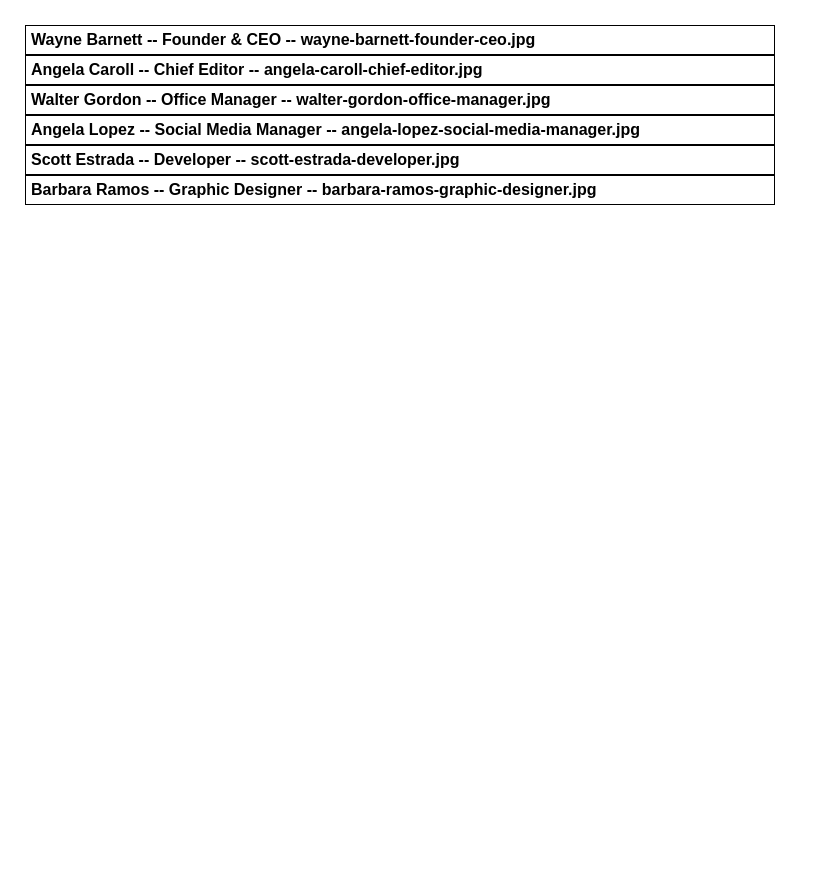
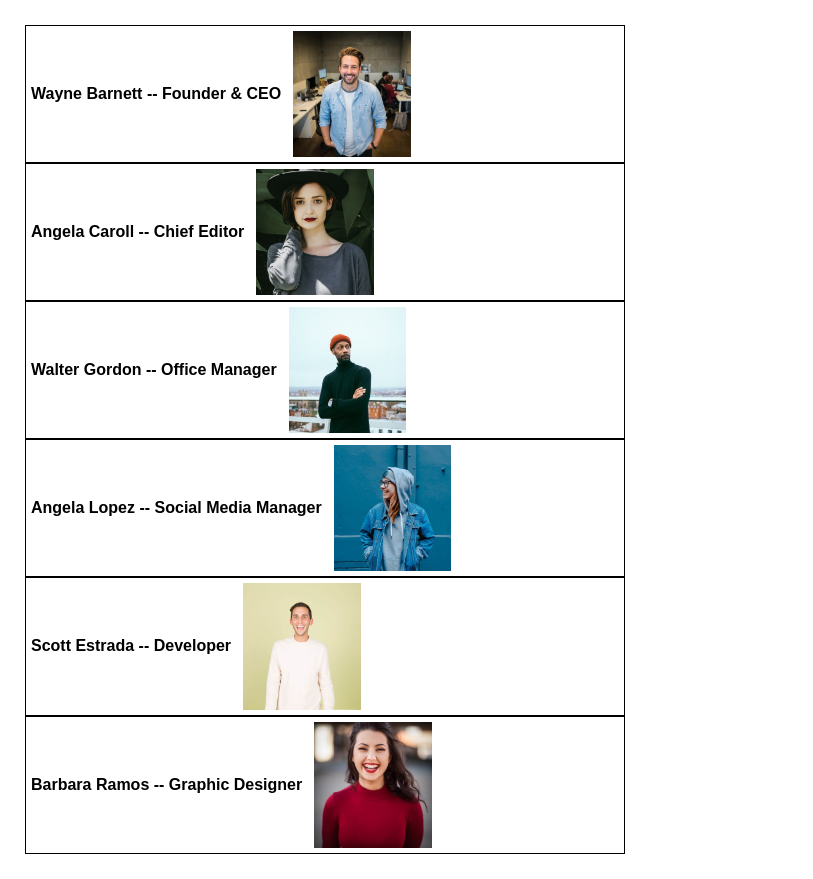
Before and after one commit to MatteoArt/js-our-team, a plain HTML site: page index.html in a window 1280 px wide. Shown: the whole page, without its empty margins (0-813 px from the left). Before the commit the page ends 800 px from the top, so only its background shows below. Drawn offline with Linux system fonts and the light colour scheme.

Commit message:
completo bonus 1

```diff
--- a/css/style.css
+++ b/css/style.css
@@ -8,7 +8,7 @@ body {
 }
 .container {
     padding: 25px;
-    width: 800px;
+    width: 650px;
 }
 #lista-membri {
     list-style-type: none;
@@ -17,4 +17,10 @@ body {
     padding: 5px;
     border: 1px solid black;
     font-weight: 600;
+    display: flex;
+    align-items: center;
+    gap: 12px;
 }
+#lista-membri img {
+    width: 20%;
+}
--- a/js/script.js
+++ b/js/script.js
@@ -40,9 +40,11 @@ for (let i = 0; i < teamMembers.length; i++) {
     console.log(member.nameMember, member.role, member.photo);
 }
 
-listMembers.innerHTML = "";
+
 //stampo nel dom ogni oggetto con le relative proprietà
 for (let i = 0; i < teamMembers.length; i++) {
+    let itemEl = document.createElement("li");
     let objMember = teamMembers[i];
-    listMembers.innerHTML += `<li>${objMember.nameMember} -- ${objMember.role} -- ${objMember.photo}</li>`;
+    itemEl.innerHTML += `<div>${objMember.nameMember} -- ${objMember.role}</div> <img src="images/${objMember.photo}">`;
+    listMembers.append(itemEl);
 }
```
Also changed, not shown: images/angela-caroll-chief-editor.jpg (added), images/angela-lopez-social-media-manager.jpg (added), images/barbara-ramos-graphic-designer.jpg (added), images/scott-estrada-developer.jpg (added), images/walter-gordon-office-manager.jpg (added), images/wayne-barnett-founder-ceo.jpg (added).
